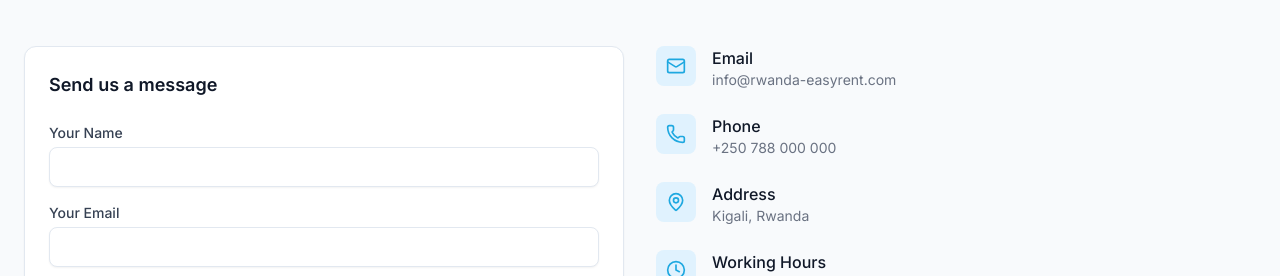
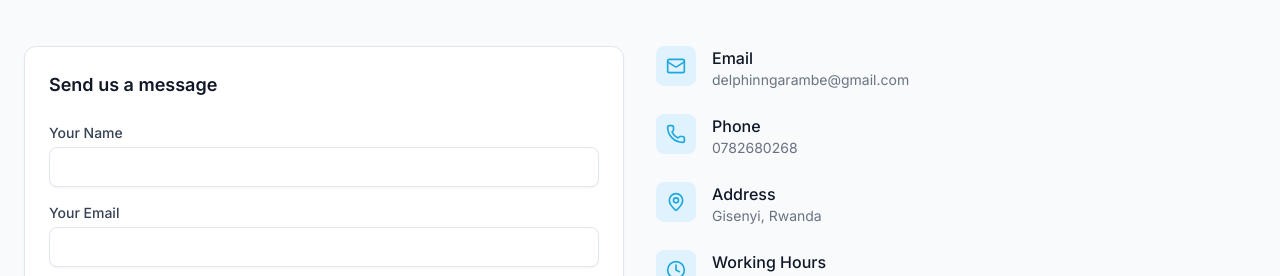
Before and after one commit to ITdelphin/r-rental, a React (Vite) app: page /contact in a window 1280 px wide. Shown: the part 199-475 px from the top of the page. Built offline with nearby package versions, Linux system fonts and the light colour scheme; no server answers; the database is empty.

Commit message:
fix: update contact info to delphinngarambe@gmail.com, 0782680268, Gisenyi

```diff
--- a/src/components/layout/Footer.tsx
+++ b/src/components/layout/Footer.tsx
@@ -14,9 +14,9 @@ export function Footer() {
   const [subscribing, setSubscribing] = useState(false)
 
   const platformName = settings.platform_name || t('app_name')
-  const address = settings.address || 'Kigali, Rwanda'
-  const phone = settings.phone_number || '+250 788 000 000'
-  const email = settings.support_email || 'info@rwanda-easyrent.com'
+  const address = settings.address || 'Gisenyi, Rwanda'
+  const phone = settings.phone_number || '0782680268'
+  const email = settings.support_email || 'delphinngarambe@gmail.com'
 
   const handleSubscribe = async () => {
     if (!newsletterEmail.trim()) return
--- a/src/pages/dashboard/super-admin/SuperAdminSettings.tsx
+++ b/src/pages/dashboard/super-admin/SuperAdminSettings.tsx
@@ -122,9 +122,9 @@ export function SuperAdminSettings() {
 
   // General
   const [platformName, setPlatformName] = useState('Rwanda EasyRent')
-  const [supportEmail, setSupportEmail] = useState('support@rwanda-easyrent.com')
-  const [phoneNumber, setPhoneNumber] = useState('+250 788 000 000')
-  const [address, setAddress] = useState('Kigali, Rwanda')
+  const [supportEmail, setSupportEmail] = useState('delphinngarambe@gmail.com')
+  const [phoneNumber, setPhoneNumber] = useState('0782680268')
+  const [address, setAddress] = useState('Gisenyi, Rwanda')
   const [generalDirty, setGeneralDirty] = useState(false)
   const [generalErrors, setGeneralErrors] = useState<Record<string, string>>({})
 
@@ -336,9 +336,9 @@ export function SuperAdminSettings() {
           <SectionCard title={t('general_settings')} description={t('general_settings_description')} icon={Building}>
             <div className="grid gap-4 sm:grid-cols-2">
               <InputField label={t('platform_name')} value={platformName} onChange={v => { setPlatformName(v); setGeneralDirty(true); setGeneralErrors(p => ({ ...p, platformName: '' })) }} placeholder="Rwanda EasyRent" error={generalErrors.platformName} />
-              <InputField label={t('support_email')} value={supportEmail} onChange={v => { setSupportEmail(v); setGeneralDirty(true); setGeneralErrors(p => ({ ...p, supportEmail: '' })) }} type="email" placeholder="support@example.com" error={generalErrors.supportEmail} />
-              <InputField label={t('phone_number')} value={phoneNumber} onChange={v => { setPhoneNumber(v); setGeneralDirty(true) }} type="tel" placeholder="+250 788 000 000" />
-              <InputField label={t('address')} value={address} onChange={v => { setAddress(v); setGeneralDirty(true) }} placeholder="Kigali, Rwanda" />
+              <InputField label={t('support_email')} value={supportEmail} onChange={v => { setSupportEmail(v); setGeneralDirty(true); setGeneralErrors(p => ({ ...p, supportEmail: '' })) }} type="email" placeholder="delphinngarambe@gmail.com" error={generalErrors.supportEmail} />
+              <InputField label={t('phone_number')} value={phoneNumber} onChange={v => { setPhoneNumber(v); setGeneralDirty(true) }} type="tel" placeholder="0782680268" />
+              <InputField label={t('address')} value={address} onChange={v => { setAddress(v); setGeneralDirty(true) }} placeholder="Gisenyi, Rwanda" />
             </div>
             <div className="mt-6 flex items-center justify-between border-t border-gray-100 dark:border-gray-800 pt-4">
               <span className="text-xs text-gray-400">{generalDirty ? t('unsaved_changes') : t('all_changes_saved')}</span>
--- a/src/pages/public/ContactPage.tsx
+++ b/src/pages/public/ContactPage.tsx
@@ -55,15 +55,15 @@ export function ContactPage() {
         <div className="space-y-6">
           <div className="flex items-start gap-4">
             <div className="flex h-10 w-10 items-center justify-center rounded-lg bg-primary-100 text-primary-600"><Mail className="h-5 w-5" /></div>
-            <div><h3 className="font-medium text-gray-900 dark:text-gray-100">{t('email')}</h3><p className="text-sm text-gray-500">info@rwanda-easyrent.com</p></div>
+            <div><h3 className="font-medium text-gray-900 dark:text-gray-100">{t('email')}</h3><p className="text-sm text-gray-500">delphinngarambe@gmail.com</p></div>
           </div>
           <div className="flex items-start gap-4">
             <div className="flex h-10 w-10 items-center justify-center rounded-lg bg-primary-100 text-primary-600"><Phone className="h-5 w-5" /></div>
-            <div><h3 className="font-medium text-gray-900 dark:text-gray-100">{t('phone')}</h3><p className="text-sm text-gray-500">+250 788 000 000</p></div>
+            <div><h3 className="font-medium text-gray-900 dark:text-gray-100">{t('phone')}</h3><p className="text-sm text-gray-500">0782680268</p></div>
           </div>
           <div className="flex items-start gap-4">
             <div className="flex h-10 w-10 items-center justify-center rounded-lg bg-primary-100 text-primary-600"><MapPin className="h-5 w-5" /></div>
-            <div><h3 className="font-medium text-gray-900 dark:text-gray-100">{t('address')}</h3><p className="text-sm text-gray-500">Kigali, Rwanda</p></div>
+            <div><h3 className="font-medium text-gray-900 dark:text-gray-100">{t('address')}</h3><p className="text-sm text-gray-500">Gisenyi, Rwanda</p></div>
           </div>
           <div className="flex items-start gap-4">
             <div className="flex h-10 w-10 items-center justify-center rounded-lg bg-primary-100 text-primary-600"><Clock className="h-5 w-5" /></div>
```
